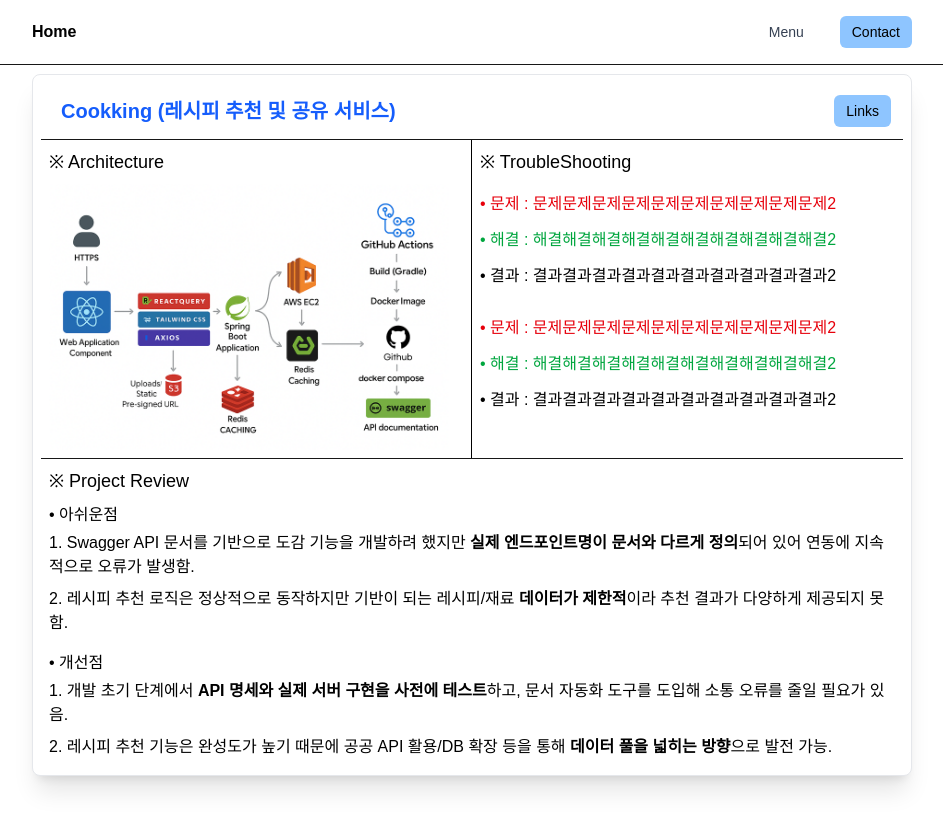
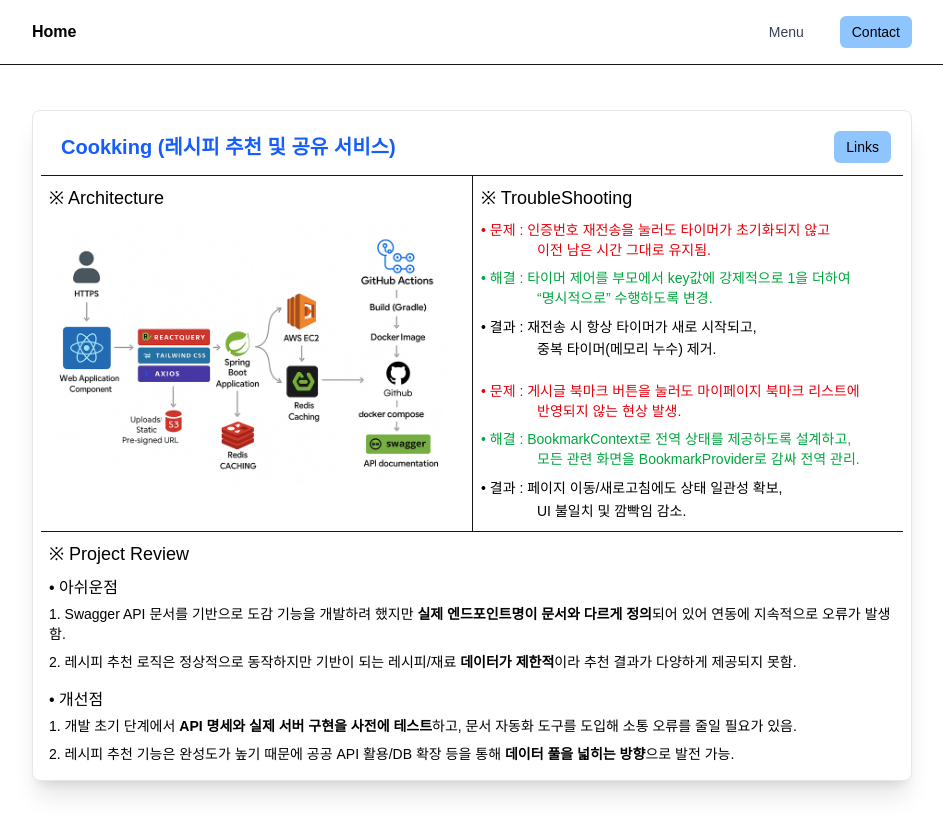
Before and after one commit to Hong-min1010/portfolio-next, a Next.js app: page /cookking in a window 1280 px wide. Shown: the top 834 px of the page, without its empty margins (168-1111 px from the left). Built offline with nearby package versions, Linux system fonts and the light colour scheme.

Commit message:
chore: TroubleShooting 및 회고 작성 완료

```diff
--- a/app/components/ProjectReviewCard.tsx
+++ b/app/components/ProjectReviewCard.tsx
@@ -57,7 +57,7 @@
   }, [open]);
 
   return (
-    <div className="w-full max-w-5xl h-fit p-2 flex flex-col shadow-xl rounded-lg overflow-hidden border border-gray-200 bg-white">
+    <div className="w-full max-w-5xl h-fit p-2 flex flex-col shadow-xl rounded-lg mt-10 border border-gray-200 bg-white">
       <div className="w-full p-3 border-b bg-white flex items-center justify-between">
         <span className="text-blue-600 text-xl font-bold px-2">{title}</span>
         <div className="relative">
@@ -120,20 +120,20 @@
         {/* Architecture + Troubleshooting */}
         <div className="flex w-full h-full">
           {/* Architecture */}
-          <div className="w-1/2 h-full text-lg text-black border-r p-2">
+          <div className="w-1/2 h-full text-lg text-black  p-2">
             <div className="mb-2 font-medium">※ Architecture</div>
             <div className="w-full h-full overflow-auto">{architecture}</div>
           </div>
 
           {/* Troubleshooting */}
-          <div className="w-1/2 h-full p-2">
+          <div className="w-1/2 h-full p-2 border-l">
             <div className="text-lg text-black mb-2 font-medium">※ TroubleShooting</div>
             <div className="flex flex-col gap-5 overflow-auto">
               {troubles.map((item, idx) => (
-                <div key={idx} className="pt-2 flex flex-col gap-3">
-                  <div className="text-base text-red-600">• 문제 : {item.problem}</div>
-                  <div className="text-base text-green-600">• 해결 : {item.solution}</div>
-                  <div className="text-base text-black">• 결과 : {item.result}</div>
+                <div key={idx} className="flex flex-col gap-2">
+                  <div className="text-sm text-red-600 whitespace-pre-line">• 문제 : {item.problem}</div>
+                  <div className="text-sm text-green-600">• 해결 : {item.solution}</div>
+                  <div className="text-sm text-black leading-relaxed break-keep whitespace-pre-line">• 결과 : {item.result}</div>
                 </div>
               ))}
             </div>
@@ -144,8 +144,8 @@
         <div className="flex flex-col p-2 w-full h-full bg-white border-t">
           <div className="text-black text-lg font-medium">※ Project Review</div>
           <div className="flex flex-col w-full h-full gap-4 pt-2">
-            <div className="text-black text-base">
-              • 아쉬운점
+            <div className="text-black">
+              <div className="text-base">• 아쉬운점</div>
               <div className="mt-1 text-sm whitespace-pre-line">{drawbacks}</div>
             </div>
             <div className="text-black text-base">
@@ -158,19 +158,3 @@
     </div>
   );
 }
-
-function ExternalIcon() {
-  return (
-    <svg viewBox="0 0 24 24" className="h-4 w-4 opacity-70" fill="currentColor">
-      <path d="M14 3h7v7h-2V6.41l-9.29 9.3-1.42-1.42 9.3-9.29H14V3z" />
-      <path d="M5 5h6v2H7v10h10v-4h2v6H5V5z" />
-    </svg>
-  );
-}
-function ArrowUpRightIcon() {
-  return (
-    <svg viewBox="0 0 20 20" className="h-4 w-4" fill="currentColor">
-      <path d="M7.22 6.47a.75.75 0 011.06 0L13 11.19V7.75a.75.75 0 011.5 0v4.5a.75.75 0 01-.75.75h-4.5a.75.75 0 010-1.5h3.44L7.22 7.53a.75.75 0 010-1.06z" />
-    </svg>
-  );
-}
--- a/app/cookking/page.tsx
+++ b/app/cookking/page.tsx
@@ -13,26 +13,26 @@
         }
         troubles={[
           {
-            problem: <>문제문제문제문제문제문제문제문제문제문제2</>,
-            solution: <>해결해결해결해결해결해결해결해결해결해결2</>,
-            result: <>결과결과결과결과결과결과결과결과결과결과2</>,
+            problem: <>인증번호 재전송을 눌러도 타이머가 초기화되지 않고 <br /><span className="ml-14">이전 남은 시간 그대로 유지됨.</span></>,
+            solution: <>타이머 제어를 부모에서 key값에 강제적으로 1을 더하여 <br /><span className="ml-14">“명시적으로” 수행하도록 변경.</span></>,
+            result: <>재전송 시 항상 타이머가 새로 시작되고, <br /><span className="ml-14">중복 타이머(메모리 누수) 제거.</span></>,
           },
           {
-            problem: <>문제문제문제문제문제문제문제문제문제문제2</>,
-            solution: <>해결해결해결해결해결해결해결해결해결해결2</>,
-            result: <>결과결과결과결과결과결과결과결과결과결과2</>,
+            problem: <>게시글 북마크 버튼을 눌러도 마이페이지 북마크 리스트에 <br /><span className="ml-14">반영되지 않는 현상 발생.</span></>,
+            solution: <>BookmarkContext로 전역 상태를 제공하도록 설계하고, <br /><span className="ml-14">모든 관련 화면을 BookmarkProvider로 감싸 전역 관리.</span></>,
+            result: <>페이지 이동/새로고침에도 상태 일관성 확보, <br /><span className="ml-14">UI 불일치 및 깜빡임 감소.</span></>,
           },
         ]}
         drawbacks={
           <ol className="flex flex-col gap-2 text-lg">
-            <li className="text-base">1. Swagger API 문서를 기반으로 도감 기능을 개발하려 했지만 <span className="font-bold">실제 엔드포인트명이 문서와 다르게 정의</span>되어 있어 연동에 지속적으로 오류가 발생함.</li>
-            <li className="text-base">2. 레시피 추천 로직은 정상적으로 동작하지만 기반이 되는 레시피/재료 <span className="font-bold">데이터가 제한적</span>이라 추천 결과가 다양하게 제공되지 못함.</li>
+            <li className="text-sm">1. Swagger API 문서를 기반으로 도감 기능을 개발하려 했지만 <span className="font-bold">실제 엔드포인트명이 문서와 다르게 정의</span>되어 있어 연동에 지속적으로 오류가 발생함.</li>
+            <li className="text-sm">2. 레시피 추천 로직은 정상적으로 동작하지만 기반이 되는 레시피/재료 <span className="font-bold">데이터가 제한적</span>이라 추천 결과가 다양하게 제공되지 못함.</li>
           </ol>
         }
         improvements={
           <ol className="flex flex-col gap-2 text-lg">
-            <li className="text-base">1. 개발 초기 단계에서 <span className="font-bold">API 명세와 실제 서버 구현을 사전에 테스트</span>하고, 문서 자동화 도구를 도입해 소통 오류를 줄일 필요가 있음.</li>
-            <li className="text-base">2. 레시피 추천 기능은 완성도가 높기 때문에 공공 API 활용/DB 확장 등을 통해 <span className="font-bold">데이터 풀을 넓히는 방향</span>으로 발전 가능.</li>
+            <li className="text-sm">1. 개발 초기 단계에서 <span className="font-bold">API 명세와 실제 서버 구현을 사전에 테스트</span>하고, 문서 자동화 도구를 도입해 소통 오류를 줄일 필요가 있음.</li>
+            <li className="text-sm">2. 레시피 추천 기능은 완성도가 높기 때문에 공공 API 활용/DB 확장 등을 통해 <span className="font-bold">데이터 풀을 넓히는 방향</span>으로 발전 가능.</li>
           </ol>
         }
         links={[
--- a/app/front-mission/page.tsx
+++ b/app/front-mission/page.tsx
@@ -13,24 +13,24 @@
         }
         troubles={[
           {
-            problem: <>문제문제문제문제문제문제문제문제문제문제4</>,
-            solution: <>해결해결해결해결해결해결해결해결해결해결4</>,
-            result: <>결과결과결과결과결과결과결과결과결과결과4</>,
+            problem: <>localStorage에 토큰을 저장해 자동 로그인 선택 여부와 무관하게 <br /><span className="ml-12">항상 자동 로그인이 되는 현상 발생.</span></>,
+            solution: <> “자동 로그인” 선택 시에만 localStorage, <br /><span className="ml-12">미선택 시 sessionStorage에 토큰 저장/복원.</span></>,
+            result: <>자동 로그인 선택 시에만 브라우저 재시작 후 로그인 유지, <br /><span className="ml-12">미선택 시 브라우저 종료와 함께 로그아웃(세션 종료) 동작.</span></>,
           },
           {
-            problem: <>문제문제문제문제문제문제문제문제문제문제4</>,
-            solution: <>해결해결해결해결해결해결해결해결해결해결4</>,
-            result: <>결과결과결과결과결과결과결과결과결과결과4</>,
+            problem: <>로컬 환경에서는 정상 동작했으나, Vercel 배포 시 클라이언트 훅 <br /><span className="ml-12">사용으로 인해 정적 최적화 과정에서 하이드레이션 오류 발생.</span></>,
+            solution: <>Suspense로 클라이언트 훅의 데이터 준비가 완료될 때까지 렌더링을 지연, <br /><span className="ml-12">force-dynamic 을 선언해 정적 최적화를 비활성화하여 SSR로 강제 전환.</span></>,
+            result: <>Vercel 환경에서도 수정 페이지가 정상적으로 렌더링되며, <br /><span className="ml-12">초기 로딩 시점의 하이드레이션 오류와 UI 불일치가 해결됨.</span></>,
           },
         ]}
         drawbacks={
           <ol className="flex flex-col gap-2 text-lg">
-            <li className="text-base">1. 프로젝트 완성에 집중하다 보니, 사용자 관점에서의 <span className="font-bold">UI/UX</span> 세부 완성도가 다소 부족했던 점이 아쉬움.</li>
+            <li className="text-sm">1. 프로젝트 완성에 집중하다 보니, 사용자 관점에서의 <span className="font-bold">UI/UX</span> 세부 완성도가 다소 부족했던 점이 아쉬움.</li>
           </ol>
         }
         improvements={
           <ol className="flex flex-col gap-2 text-lg">
-            <li className="text-base">1. 일정에 여유를 두고, 주변 동료나 지인에게 UI/UX 관련 <span className="font-bold">피드백을 받아 개선</span>하는 과정을 추가하면 더 완성도 있는 결과물을 만들 수 있을 것 같음.</li>
+            <li className="text-sm">1. 일정에 여유를 두고, 주변 동료나 지인에게 UI/UX 관련 <span className="font-bold">피드백을 받아 개선</span>하는 과정을 추가하면 더 완성도 있는 결과물을 만들 수 있을 것 같음.</li>
           </ol>
         }
         links={[
--- a/app/layout.tsx
+++ b/app/layout.tsx
@@ -21,7 +21,7 @@
   return (
     <html lang="en" className="w-full h-full">
       <body
-        className={`${geistSans.variable} ${geistMono.variable} antialiased overflow-clip`}
+        className={`${geistSans.variable} ${geistMono.variable} antialiased overflow-x-clip`}
       >
         <Header />
         <div className="w-full px-50 flex items-center justify-center pt-10 max-h-screen">
```
Also changed, not shown: app/damo/page.tsx (+10 -10 lines), app/traffic/page.tsx (+10 -10 lines).
